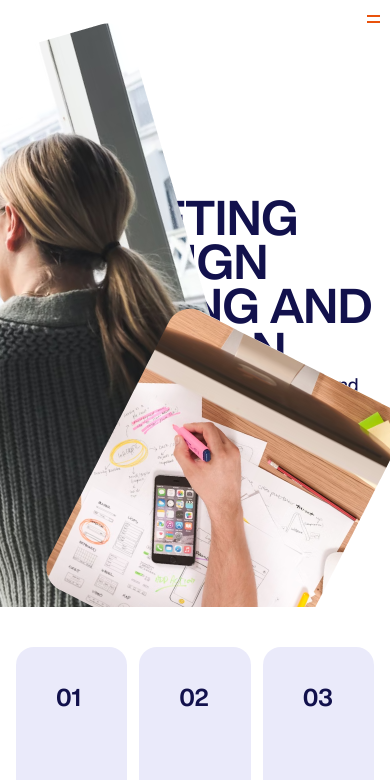
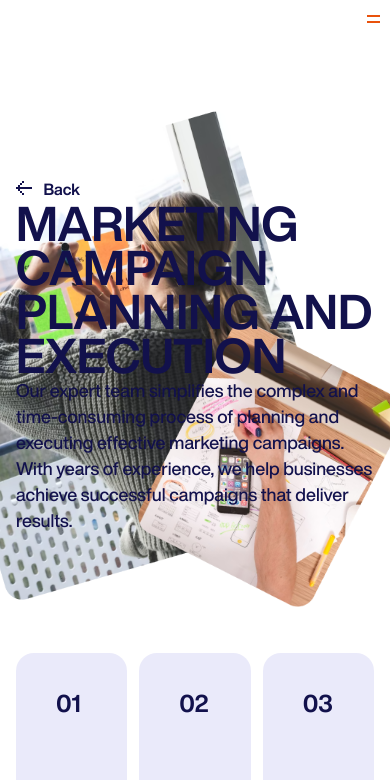
Before and after one commit to chepubelki/Azeria-Limited, a plain HTML site: page pages/marketing.html in a window 390 px wide. Shown: the part 53-833 px from the top of the page. Drawn offline with nearby package versions, Linux system fonts and the light colour scheme.

Commit message:
add adaptive

```diff
--- a/styles/sections.css
+++ b/styles/sections.css
@@ -9,7 +9,16 @@
    position: relative;
 }
 
-.main-back__btn {}
+.main-back__btn {
+   margin: 0 0 28px 0;
+   font-weight: 700;
+   font-size: 16px;
+   line-height: 24px;
+}
+
+.main-back__btn img {
+   margin: 0 8px 0 0;
+}
 
 .main__title {
    max-width: 700px;
@@ -22,6 +31,7 @@
 .main__img-1,
 .main__img-2 {
    position: absolute;
+   z-index: -1;
 }
 
 .main__img-1 {
@@ -92,3 +102,23 @@
    grid-row-start: 2;
    grid-row-end: 3;
 }
+
+@media (max-width: 1250px) {
+   .main__img-1 {
+      width: 450px;
+      top: -70px;
+      right: 30px;
+   }
+
+   .main__img-2 {
+      width: 280px;
+      bottom: -80px;
+      right: -38px;
+   }
+}
+
+@media (max-width: 1024px) {}
+
+@media (max-width: 768px) {}
+
+@media (max-width: 425px) {}
```
